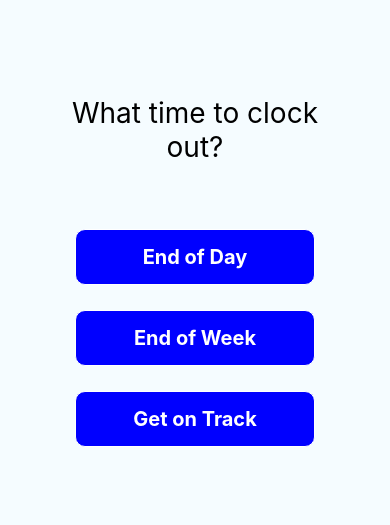
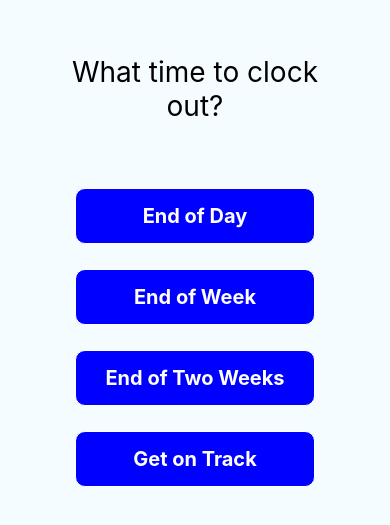
Before and after one commit to tedweiss/react-native-clock-out-calculator, a React Native app: screen / in a window 390 px wide. Shown: the part 151-676 px from the top of the page. Built offline with nearby package versions, Linux system fonts and the light colour scheme.

Commit message:
create clock out end of two weeks page

```diff
--- a/src/components/ClockOutPicker.js
+++ b/src/components/ClockOutPicker.js
@@ -8,7 +8,7 @@ import Input from './Input'
 import { calculateClockOutTime } from '../utils'
 
 const ClockOutPicker = props => {
-  const { endOfWeek, getOnTrack, updateScreen } = props
+  const { endOfWeek, endOf2Weeks, getOnTrack, updateScreen } = props
   const [date, setDate] = useState(new Date())
   const [hours, setHours] = useState()
   const [minutes, setMinutes] = useState()
@@ -16,7 +16,7 @@ const ClockOutPicker = props => {
   const [displayTime, setDisplayTime] = useState(false)
   const [lunchTime, setLunchTime] = useState(0)
   const [timeSoFar, setTimeSoFar] = useState(0)
-  const [daysSoFar, setDaysSoFar] = useState(endOfWeek ? 4 : 0)
+  const [daysSoFar, setDaysSoFar] = useState(endOfWeek ? 4 : endOf2Weeks ? 9 : 0)
   let dateHours = date.getHours()
   let dateMinutes = date.getMinutes()
 
@@ -44,7 +44,9 @@ const ClockOutPicker = props => {
   return (
     <View style={{ width: 300 }}>
       <Back updateScreen={updateScreen} />
-      {(endOfWeek || getOnTrack) && <Input changeText={updateTimeSoFar} placeholder={'Total Time so Far:'} />}
+      {(endOfWeek || endOf2Weeks || getOnTrack) && (
+        <Input changeText={updateTimeSoFar} placeholder={'Total Time so Far:'} />
+      )}
       {getOnTrack && <Input changeText={updateDaysSoFar} placeholder={'Work Days so Far:'} />}
       <DatePickerIOS date={date} onDateChange={setDate} onChange={handleDateChange} mode={'time'} />
       <Input changeText={updateLunchTime} placeholder={'Minutes for Lunch'} />
--- a/src/components/TimePicker.js
+++ b/src/components/TimePicker.js
@@ -32,13 +32,21 @@ const TimePicker = () => {
               updateScreen(3)
             }}
             style={styles.button}>
+            <Text style={styles.buttonText}>End of Two Weeks</Text>
+          </TouchableOpacity>
+          <TouchableOpacity
+            onPress={() => {
+              updateScreen(4)
+            }}
+            style={styles.button}>
             <Text style={styles.buttonText}>Get on Track</Text>
           </TouchableOpacity>
         </>
       )}
       {screen === 1 && <ClockOutPicker updateScreen={updateScreen} />}
       {screen === 2 && <ClockOutPicker updateScreen={updateScreen} endOfWeek />}
-      {screen === 3 && <ClockOutPicker updateScreen={updateScreen} getOnTrack />}
+      {screen === 3 && <ClockOutPicker updateScreen={updateScreen} endOf2Weeks />}
+      {screen === 4 && <ClockOutPicker updateScreen={updateScreen} getOnTrack />}
     </View>
   )
 }
```
